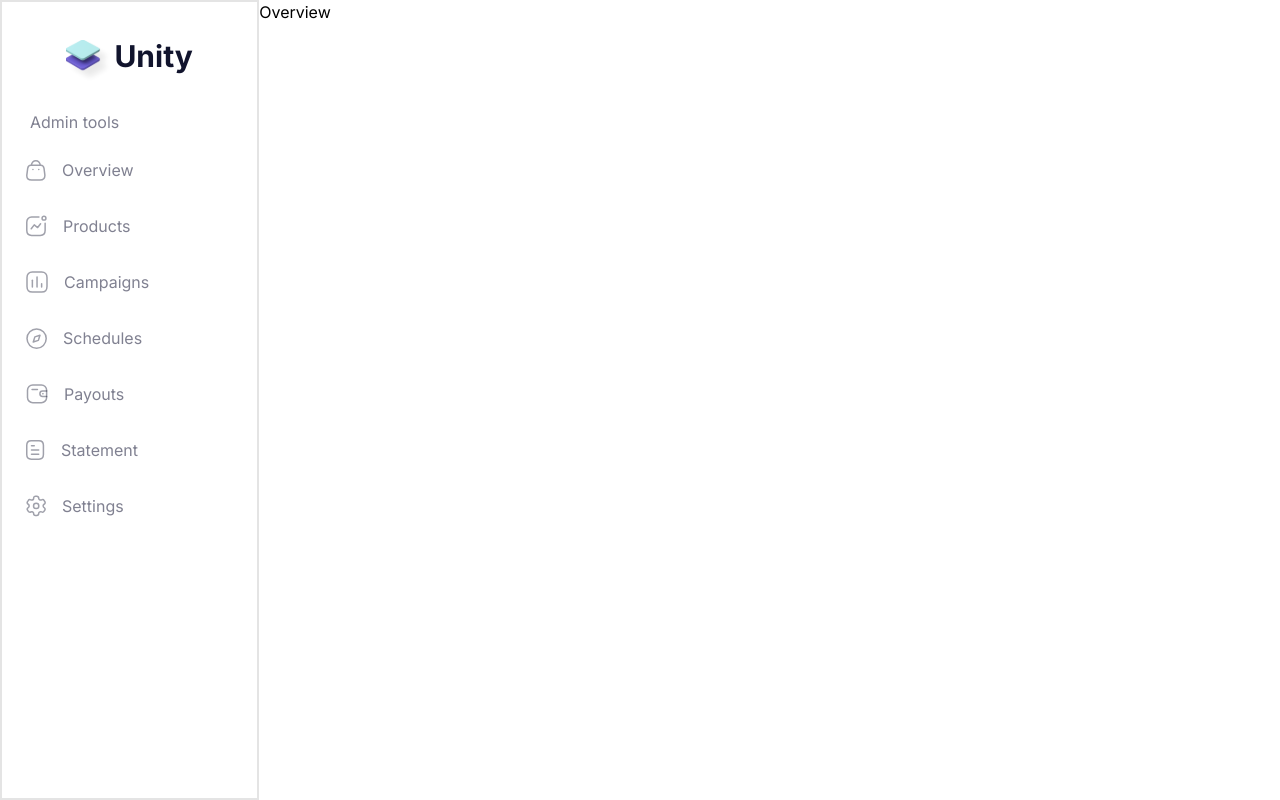
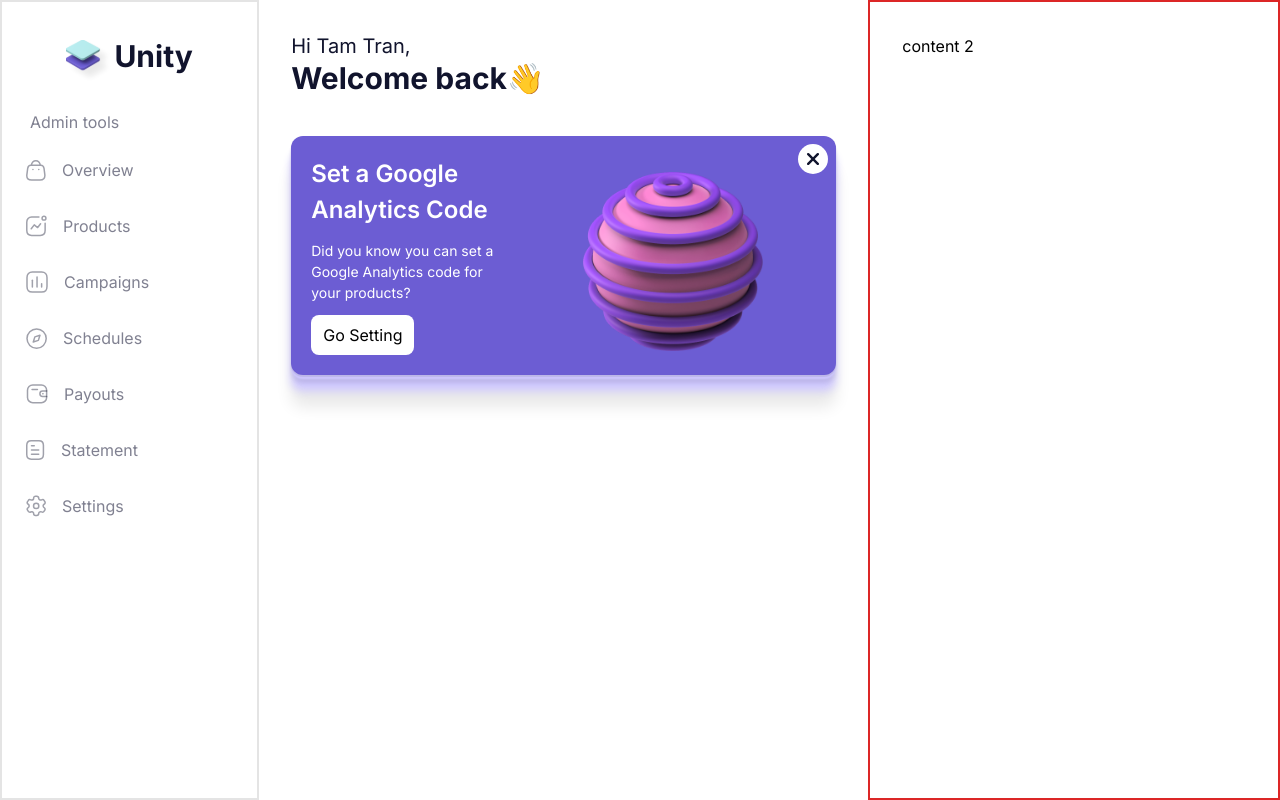
Before and after one commit to 1hojiakbar/unity-dashboard, a React (Vite) app: page / in a window 1280 px wide. Built offline with nearby package versions, Linux system fonts and the light colour scheme.

Commit message:
overview page

```diff
--- a/package.json
+++ b/package.json
@@ -12,7 +12,8 @@
   "dependencies": {
     "react": "^18.3.1",
     "react-dom": "^18.3.1",
-    "react-router-dom": "^6.25.1"
+    "react-router-dom": "^6.25.1",
+    "styled-components": "^6.1.12"
   },
   "devDependencies": {
     "@types/react": "^18.3.3",
--- a/src/components/Generic/Button/Button.tsx
+++ b/src/components/Generic/Button/Button.tsx
@@ -3,6 +3,7 @@ import React from "react";
 interface GenericButtonProps {
   children: React.ReactNode;
   iconLeft?: string;
+  className: string;
   iconRight?: string;
   onClick?: () => void;
 }
@@ -11,11 +12,12 @@ const GenericButton: React.FC<GenericButtonProps> = ({
   children,
   onClick,
   iconRight,
+  className,
   iconLeft,
   ...props
 }) => {
   return (
-    <button {...props} onClick={onClick}>
+    <button {...props} className={className} onClick={onClick}>
       {iconLeft && iconLeft}
       {children || "Generic Button"}
       {iconRight && iconRight}
--- a/src/pages/Overview/Overview.tsx
+++ b/src/pages/Overview/Overview.tsx
@@ -1,7 +1,40 @@
+import { Button } from "../../components/Generic";
+import { CenterBox } from "./style";
+import closeIcon from "../../assets/icons/i-remove.svg";
+
 const Overview = () => {
   return (
     <div>
-      <h1>Overview</h1>
+      <div className="flex justify-between w-full">
+        <div className="p-8 w-3/4 h-screen">
+          <div>
+            <h1 className="text-xl md:text-xm lg:text-xl text-custom-dark-blue">
+              Hi Tam Tran,
+            </h1>
+            <h1 className="md:text-3xl sm:text-2xl font-bold text-custom-dark-blue">
+              Welcome back👋
+            </h1>
+          </div>
+          <CenterBox className="rounded-xl bg-active-color h-max">
+            <div className="flex items-center justify-center absolute bg-white right-2 top-2 rounded-full cursor-pointer">
+              <img className="m-[9px] w-3" src={closeIcon} alt="" />
+            </div>
+            <h1 className="w-48 text-white font-semibold text-[24px]">
+              Set a Google Analytics Code
+            </h1>
+            <p className="text-white text-[14px] w-48">
+              Did you know you can set a Google Analytics code for your
+              products?
+            </p>
+            <Button className="flex items-center h-10 bg-white rounded-lg p-3">
+              Go Setting
+            </Button>
+          </CenterBox>
+        </div>
+        <div className="w-2/4 border-2 p-8 border-red-600 h-screen">
+          <h1>content 2</h1>
+        </div>
+      </div>
     </div>
   );
 };
--- /dev/null
+++ b/src/pages/Overview/style.ts
@@ -0,0 +1,20 @@
+import styled from "styled-components";
+import bgImage from "../../assets/images/main-bg.png";
+
+export const CenterBox = styled.div`
+  display: flex;
+  align-items: flex-start;
+  justify-content: center;
+  flex-direction: column;
+  padding: 20px;
+  gap: 12px;
+  position: relative;
+  margin-top: 40px;
+  background-image: url(${bgImage});
+  background-repeat: no-repeat;
+  background-size: 180px;
+  background-position: 80% 60%;
+  box-shadow: rgba(0, 0, 0, 0.09) 0px 2px 1px, rgb(207, 200, 255) 0px 4px 2px,
+    rgba(0, 0, 0, 0.09) 0px 8px 4px, rgb(207, 200, 255) 0px 16px 8px,
+    rgba(0, 0, 0, 0.09) 0px 32px 16px;
+`;
--- a/tailwind.config.js
+++ b/tailwind.config.js
@@ -1,3 +1,4 @@
+// import img from "../unity-dashboard/src/assets/imgaes/main-bg.png"
 /** @type {import('tailwindcss').Config} */
 export default {
   content: ["./index.html", "./src/**/*.{js,ts,jsx,tsx}"],
```
Also changed, not shown: src/assets/icons/i-remove.svg (added), 1 other file (tests, documents, lock files or other folders).
